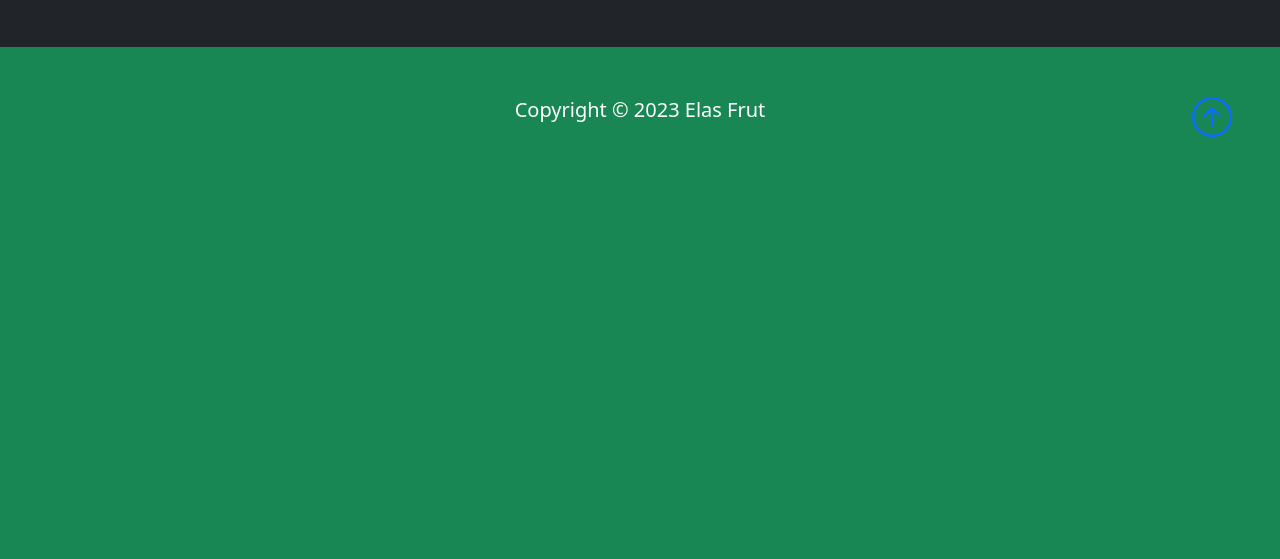
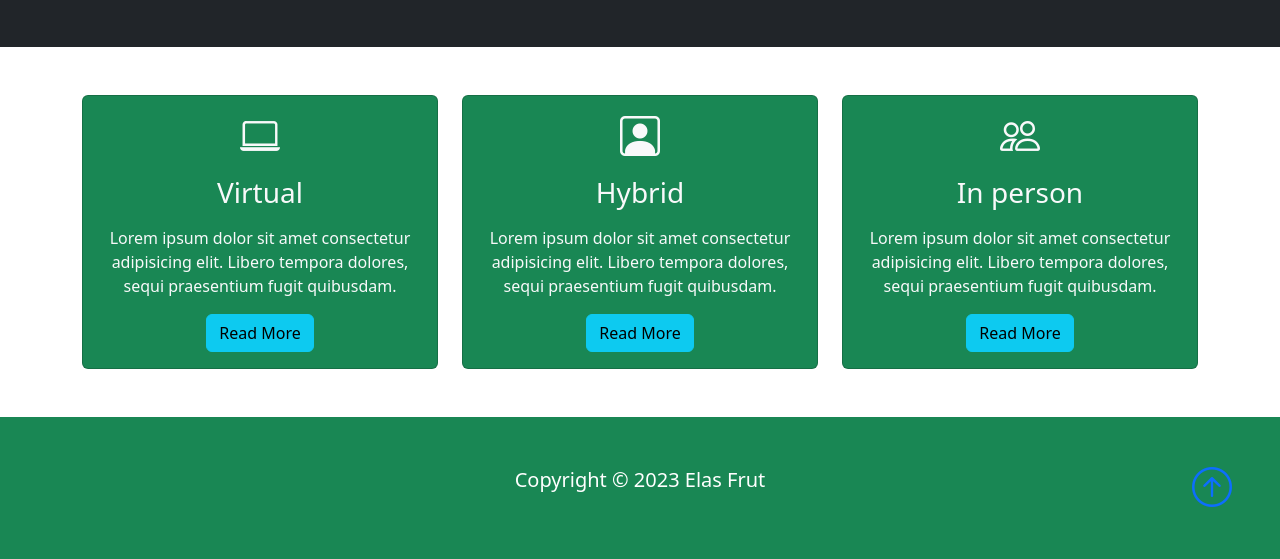
Before and after one commit to Dandafoox/ELASFRUT, a PHP site: page / in a window 1280 px wide. Shown: the part 1602-2161 px from the top of the page. Before the commit the page ends 1739 px from the top, so only its background shows below. Run offline with PHP 8.4, Linux system fonts and the light colour scheme.

Commit message:
Add files via upload

```diff
--- a/index.php
+++ b/index.php
@@ -147,6 +147,72 @@
     </section>
     <!-- /Faça parte -->
 
+    <!-- Boxes -->
+    <section class= "p-5">
+        <div class="container">
+            <div class="row text-center">
+                <div class="col-md">
+                    <div class="card bg-success text-light">
+                        <div class="card-body text-center">
+                            <div class="h1 mb-3">
+                                <i class="bi bi-laptop"></i>
+                            </div>
+
+                            <h3 class="card-title mb-3">
+                                Virtual
+                            </h3>
+
+                            <p class="card-text">
+                                Lorem ipsum dolor sit amet consectetur adipisicing elit. Libero tempora dolores, sequi praesentium fugit quibusdam.
+                            </p>
+                            <a href="#" class="btn btn-info">Read More</a>
+                        </div>
+                    </div>
+                </div>
+
+                <div class="col-md">
+                    <div class="card bg-success text-light">
+                        <div class="card-body text-center">
+                            <div class="h1 mb-3">
+                                <i class="bi bi-person-square"></i>
+                            </div>
+
+                            <h3 class="card-title mb-3">
+                                Hybrid
+                            </h3>
+
+                            <p class="card-text">
+                                Lorem ipsum dolor sit amet consectetur adipisicing elit. Libero tempora dolores, sequi praesentium fugit quibusdam.
+                            </p>
+                            <a href="#" class="btn btn-info">Read More</a>
+                        </div>
+                    </div>
+                </div>
+
+                <div class="col-md">
+                    <div class="card bg-success text-light">
+                        <div class="card-body text-center">
+                            <div class="h1 mb-3">
+                                <i class="bi bi-people"></i>
+                            </div>
+
+                            <h3 class="card-title mb-3">
+                                In person
+                            </h3>
+
+                            <p class="card-text">
+                                Lorem ipsum dolor sit amet consectetur adipisicing elit. Libero tempora dolores, sequi praesentium fugit quibusdam.
+                            </p>
+                            <a href="#" class="btn btn-info">Read More</a>
+                        </div>
+                    </div>
+                </div>
+
+            </div>
+        </div>
+    </section>
+    <!-- Boxes -->
+
     <!-- Footer -->
     <footer class="p-5 bg-success text-white text-center position-relative">
         <div class="container">
```
